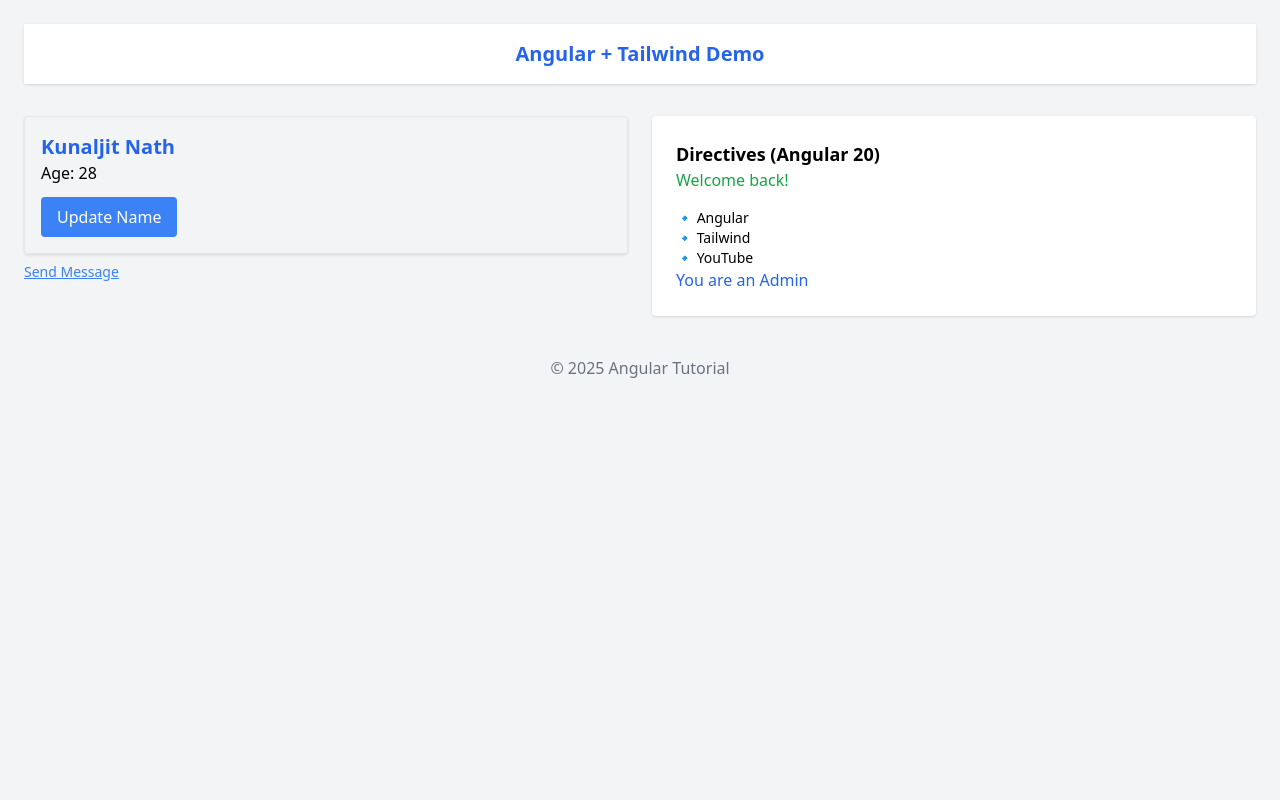
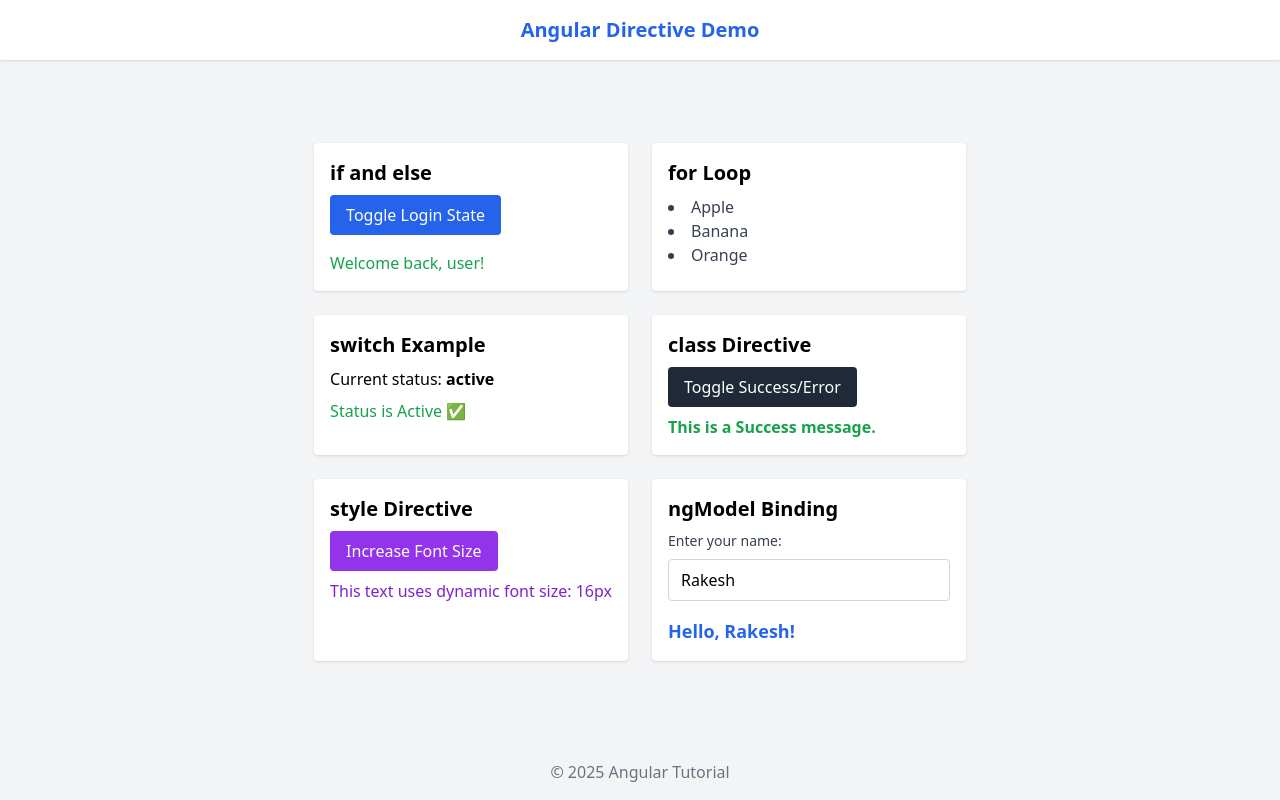
Before and after one commit to Rakeshducs/angular-youtube-demo, an Angular app: page / in a window 1280 px wide. Built offline with nearby package versions, Linux system fonts and the light colour scheme.

Commit message:
Enhanced: added directives

```diff
--- a/src/app/app.html
+++ b/src/app/app.html
@@ -1,44 +1,17 @@
-<div class="min-h-screen bg-gray-100 p-6">
+<!-- Page Wrapper -->
+<div class="min-h-screen bg-gray-100 flex flex-col">
+  <!-- Navbar -->
   <nav
     class="bg-white shadow p-4 text-center text-xl font-semibold text-blue-600"
   >
-    Angular + Tailwind Demo
+    Angular Directive Demo
   </nav>
 
-  <div class="grid md:grid-cols-2 gap-6 mt-8">
-    <!-- User card -->
-    <app-user-card></app-user-card>
+  <!-- Main Content Area -->
+  <main class="flex-grow flex justify-center items-center p-6">
+    <app-directive-demo></app-directive-demo>
+  </main>
 
-    <!-- Directives display -->
-    <div class="bg-white p-6 rounded shadow">
-      <h2 class="text-lg font-bold">Directives (Angular 20)</h2>
-
-      <!-- Angular 20 @if -->
-      @if (isLoggedIn) {
-      <p class="text-green-600">Welcome back!</p>
-      } @else {
-      <p class="text-red-600">Please login</p>
-      }
-
-      <!-- @for directive -->
-      <ul class="mt-4">
-        @for (item of items; track item) {
-        <li class="text-sm">🔹 {{ item }}</li>
-        }
-      </ul>
-
-      <!-- @switch directive -->
-      @switch (role) { @case ('admin') {
-      <p class="text-blue-600">You are an Admin</p>
-      } @case ('user') {
-      <p class="text-gray-600">You are a User</p>
-      } @default {
-      <p class="text-yellow-600">Unknown role</p>
-      } }
-    </div>
-  </div>
-
-  <footer class="text-center mt-10 text-gray-500">
-    © 2025 Angular Tutorial
-  </footer>
+  <!-- Footer -->
+  <footer class="text-center p-4 text-gray-500">© 2025 Angular Tutorial</footer>
 </div>
--- a/src/app/app.ts
+++ b/src/app/app.ts
@@ -1,12 +1,13 @@
 import { Component, signal } from '@angular/core';
 import { RouterOutlet } from '@angular/router';
 import { UserCard } from './user-card/user-card';
+import { DirectiveDemoComponent } from './directive-demo/directive-demo';
 
 @Component({
   selector: 'app-root',
-  imports: [RouterOutlet, UserCard],
+  imports: [RouterOutlet, UserCard, DirectiveDemoComponent],
   templateUrl: './app.html',
-  styleUrl: './app.css'
+  styleUrl: './app.css',
 })
 export class App {
   protected readonly title = signal('angular-youtube-demo');
@@ -15,7 +16,7 @@ export class App {
   items = ['Angular', 'Tailwind', 'YouTube'];
   role = 'admin';
 
-handleNotification(msg: string) {
-  this.message = msg;
+  handleNotification(msg: string) {
+    this.message = msg;
+  }
 }
-}
--- /dev/null
+++ b/src/app/directive-demo/directive-demo.html
@@ -0,0 +1,91 @@
+<!-- Wrapper for all content -->
+<div class="grid gap-6 p-6 md:grid-cols-2 lg:grid-cols-2">
+  <!-- @if / @else -->
+  <div class="bg-white shadow rounded p-4">
+    <h2 class="text-xl font-semibold mb-2">if and else</h2>
+    <button
+      (click)="isLoggedIn = !isLoggedIn"
+      class="px-4 py-2 bg-blue-600 text-white rounded mb-4"
+    >
+      Toggle Login State
+    </button>
+
+    @if (isLoggedIn) {
+    <p class="text-green-600">Welcome back, user!</p>
+    } @else {
+    <p class="text-red-600">Please log in to continue.</p>
+    }
+  </div>
+
+  <!-- @for -->
+  <div class="bg-white shadow rounded p-4">
+    <h2 class="text-xl font-semibold mb-2">for Loop</h2>
+    <ul class="list-disc list-inside">
+      @for (item of fruits; track item) {
+      <li class="text-gray-700">{{ item }}</li>
+      }
+    </ul>
+  </div>
+
+  <!-- @switch -->
+  <div class="bg-white shadow rounded p-4">
+    <h2 class="text-xl font-semibold mb-2">switch Example</h2>
+    <p class="mb-2">
+      Current status: <strong>{{ status }}</strong>
+    </p>
+
+    @switch (status) { @case ('active') {
+    <p class="text-green-600">Status is Active ✅</p>
+    } @case ('pending') {
+    <p class="text-yellow-600">Status is Pending ⏳</p>
+    } @default {
+    <p class="text-red-600">Status is Unknown ❌</p>
+    } }
+  </div>
+
+  <!-- @class -->
+  <div class="bg-white shadow rounded p-4">
+    <h2 class="text-xl font-semibold mb-2">class Directive</h2>
+    <button
+      (click)="toggleStatus()"
+      class="px-4 py-2 bg-gray-800 text-white rounded mb-2"
+    >
+      Toggle Success/Error
+    </button>
+    <p
+      [ngClass]="isSuccess ? 'text-green-600 font-bold' : 'text-red-600 italic'"
+    >
+      This is a {{ isSuccess ? "Success" : "Failure" }} message.
+    </p>
+  </div>
+
+  <!-- @style -->
+  <div class="bg-white shadow rounded p-4">
+    <h2 class="text-xl font-semibold mb-2">style Directive</h2>
+    <button
+      (click)="increaseFont()"
+      class="px-4 py-2 bg-purple-600 text-white rounded mb-2"
+    >
+      Increase Font Size
+    </button>
+    <p [ngStyle]="{ 'font-size.px': fontSize }" class="text-purple-700">
+      This text uses dynamic font size: {{ fontSize }}px
+    </p>
+  </div>
+  <!-- ngModel Two-Way Binding -->
+  <div class="bg-white shadow rounded p-4">
+    <h2 class="text-xl font-semibold mb-2">ngModel Binding</h2>
+
+    <label class="block mb-2 text-sm font-medium text-gray-700"
+      >Enter your name:</label
+    >
+    <input
+      type="text"
+      [(ngModel)]="userName"
+      class="border border-gray-300 rounded px-3 py-2 w-full mb-4"
+      placeholder="Type your name..."
+    />
+
+    <p class="text-blue-600 text-lg font-semibold">Hello, {{ userName }}!</p>
+  </div>
+</div>
--- /dev/null
+++ b/src/app/directive-demo/directive-demo.ts
@@ -0,0 +1,35 @@
+import { CommonModule, NgClass, NgStyle } from '@angular/common';
+import { Component } from '@angular/core';
+import { FormsModule } from '@angular/forms';
+
+@Component({
+  selector: 'app-directive-demo',
+  imports: [CommonModule, FormsModule],
+  templateUrl: './directive-demo.html',
+  styleUrl: './directive-demo.css',
+})
+export class DirectiveDemoComponent {
+  // Used in @if block
+  isLoggedIn = true;
+
+  // Used in @for block
+  fruits = ['Apple', 'Banana', 'Orange'];
+
+  // Used in @switch block
+  status: 'active' | 'pending' | 'unknown' = 'active';
+
+  // Used in @class block
+  isSuccess = true;
+
+  userName = 'Rakesh'; // 👈 Used for ngModel
+  // Used in @style block
+  fontSize = 16;
+
+  toggleStatus(): void {
+    this.isSuccess = !this.isSuccess;
+  }
+
+  increaseFont(): void {
+    this.fontSize += 2;
+  }
+}
```
Also changed, not shown: src/app/directive-demo/directive-demo.css (added), 1 other file (tests, documents, lock files or other folders).
